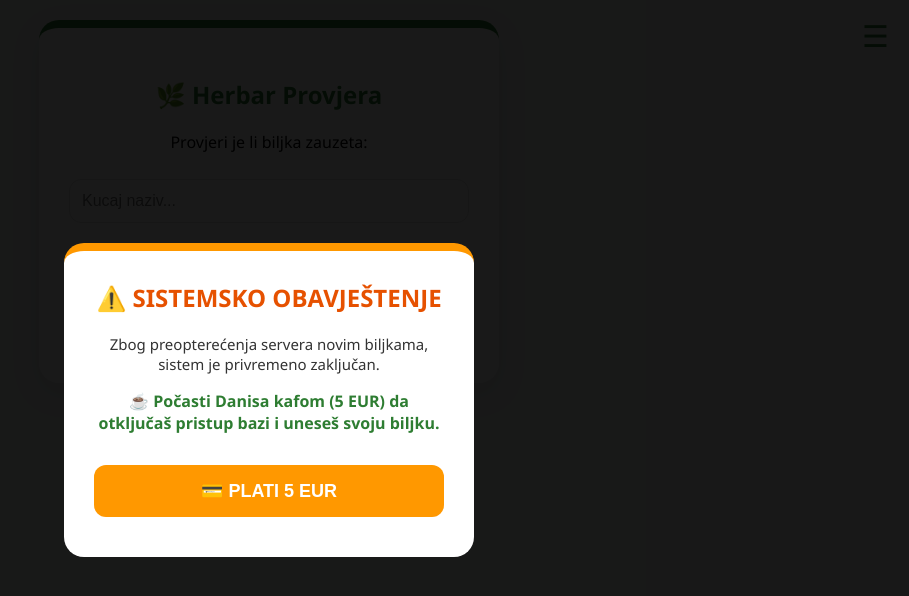
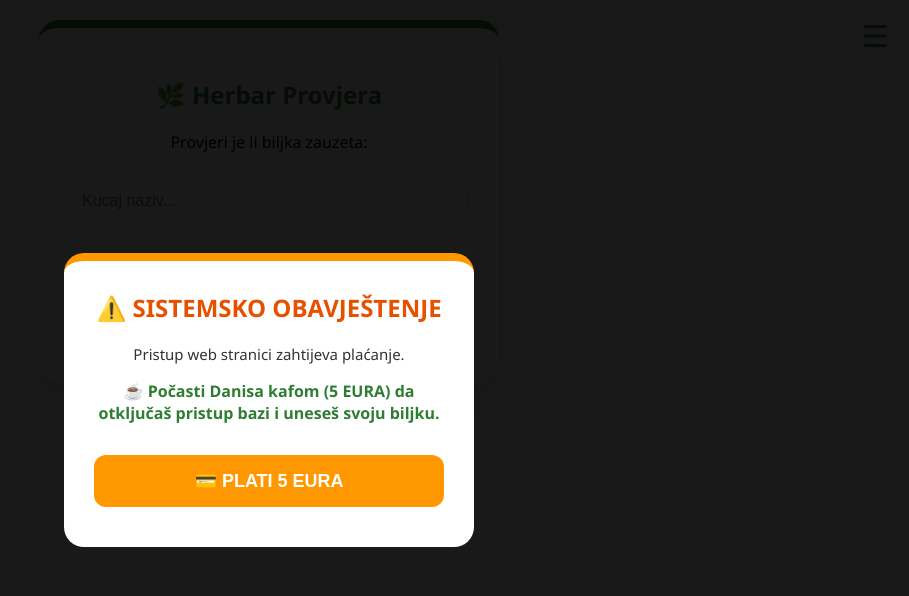
Before and after one commit to daniszigic/herbar, a plain HTML site: page index.html in a window 1280 px wide. Shown: the whole page, without its empty margins (371-1280 px from the left). Drawn offline with Linux system fonts and the light colour scheme; no server answers.

Commit message:
Update index.html

```diff
--- a/index.html
+++ b/index.html
@@ -54,9 +54,9 @@
     <div class="prank-overlay" id="prankZid">
     <div class="prank-box">
         <h2 style="color: #e65100; margin-top: 0; font-family: 'Segoe UI', sans-serif;">⚠️ SISTEMSKO OBAVJEŠTENJE</h2>
-        <p style="font-size: 15px; color: #333; font-family: 'Segoe UI', sans-serif;">Zbog preopterećenja servera novim biljkama, sistem je privremeno zaključan.</p>
-        <p style="font-weight: bold; color: #2e7d32; font-family: 'Segoe UI', sans-serif;">☕ Počasti Danisa kafom (5 EUR) da otključaš pristup bazi i uneseš svoju biljku.</p>
-        <button class="coffee-btn" onclick="platiKafu()">💳 PLATI 5 EUR</button>
+        <p style="font-size: 15px; color: #333; font-family: 'Segoe UI', sans-serif;">Pristup web stranici zahtijeva plaćanje.</p>
+        <p style="font-weight: bold; color: #2e7d32; font-family: 'Segoe UI', sans-serif;">☕ Počasti Danisa kafom (5 EURA) da otključaš pristup bazi i uneseš svoju biljku.</p>
+        <button class="coffee-btn" onclick="platiKafu()">💳 PLATI 5 EURA</button>
     </div>
 </div>
 
@@ -105,7 +105,7 @@
 
     let bazaPodataka = [];
     function platiKafu() {
-    alert("💸 Transakcija uspješna!\nHvala na kafi! Šala mala, sajt je otključan za rad. 😉🌿");
+    alert("💸 Transakcija uspješna!\nHvala na kafi!");
     document.getElementById('prankZid').style.display = 'none';
 }
 
```
